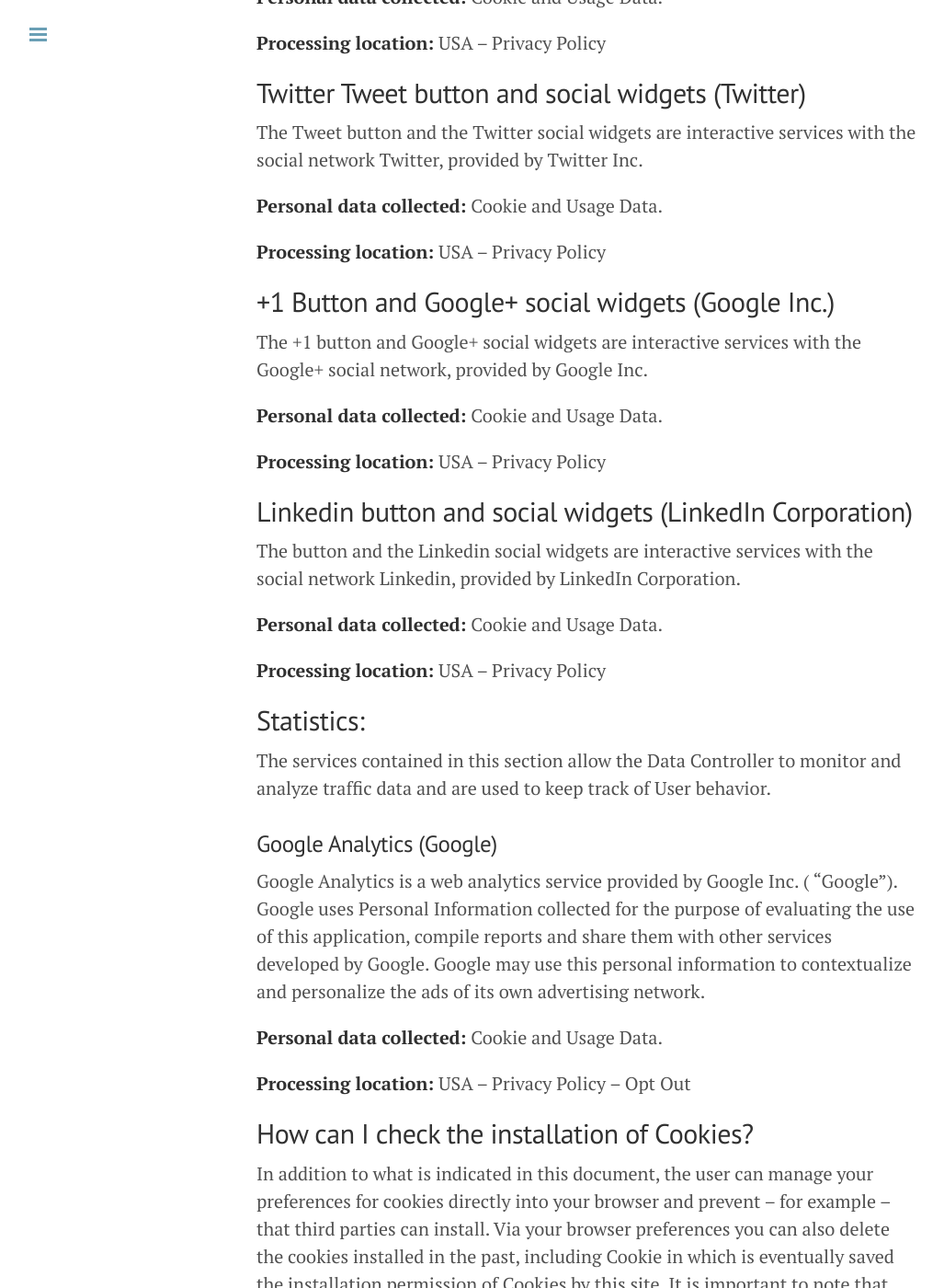
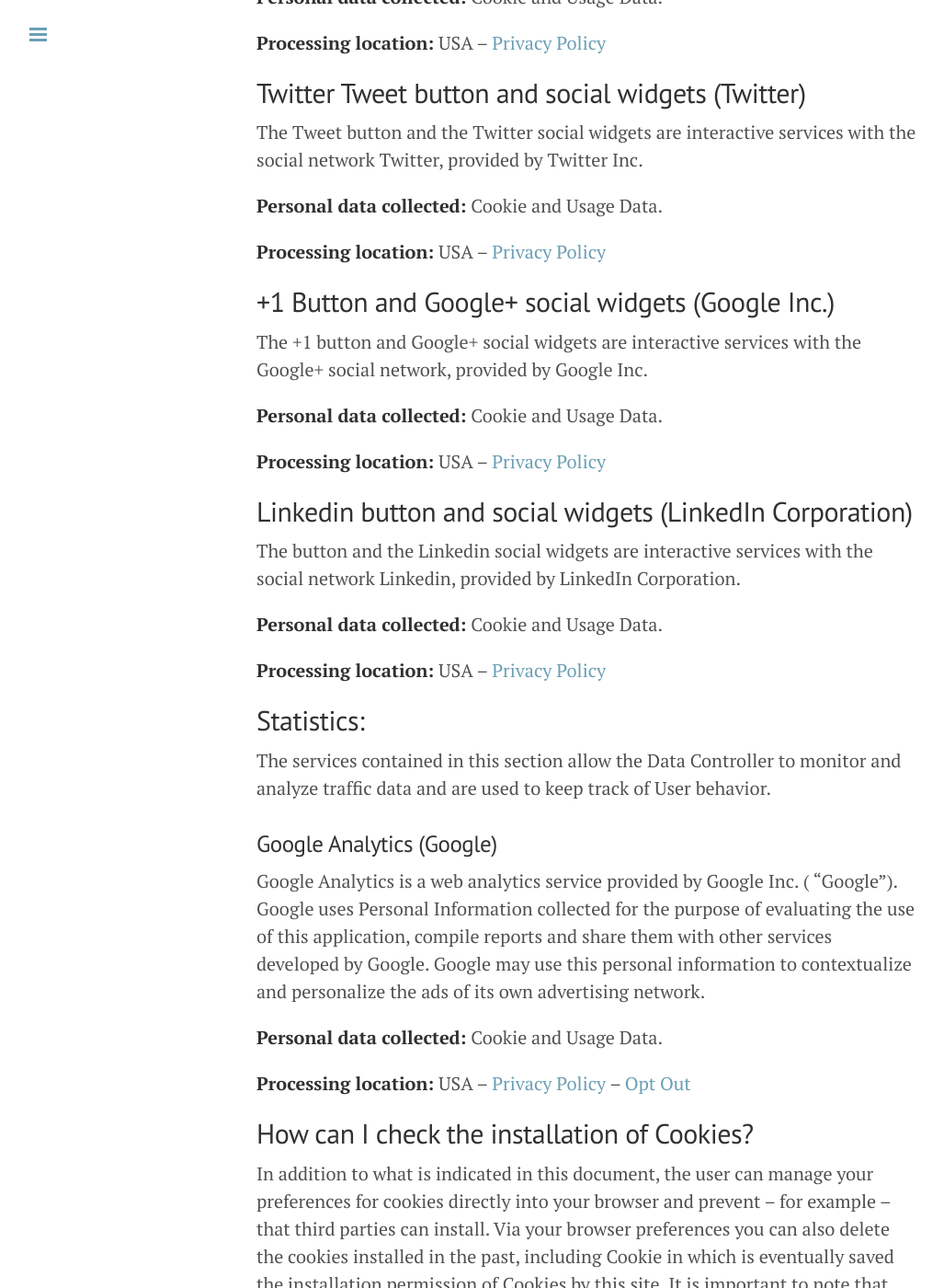
Before and after one commit to IvanPsy/cyber, a Jekyll site: the page built from _pages/policy.md, in a window 1280 px wide and 1400 px high, scrolled down 1538 px. Shown: the whole window at 92% size, without its empty margins (1-1028 px from the left). Built offline with Jekyll 4.4.1, drawn with Linux system fonts in a browser that asks for light colours; comment, search, counter and statistics services are not loaded; some of the changed lines change nothing that is shown; some of the changed text lies outside the part shown.

Commit message:
no message

```diff
--- a/_pages/policy.md
+++ b/_pages/policy.md
@@ -28,21 +28,21 @@
 
 **Personal data collected:** Cookie and Usage Data.
 
-**Processing location:** USA – Privacy Policy
+**Processing location:** USA – [Privacy Policy](https://www.facebook.com/privacy/explanation)
 
 ## Twitter Tweet button and social widgets (Twitter)
 The Tweet button and the Twitter social widgets are interactive services with the social network Twitter, provided by Twitter Inc.
 
 **Personal data collected:** Cookie and Usage Data.
 
-**Processing location:** USA – Privacy Policy
+**Processing location:** USA – [Privacy Policy](https://twitter.com/privacy)
 
 ## +1 Button and Google+ social widgets (Google Inc.)
 The +1 button and Google+ social widgets are interactive services with the Google+ social network, provided by Google Inc.
 
 **Personal data collected:** Cookie and Usage Data.
 
-**Processing location:** USA – Privacy Policy
+**Processing location:** USA – [Privacy Policy](http://www.google.com/intl/it/policies/privacy/)
 
 ## Linkedin button and social widgets (LinkedIn Corporation)
 
@@ -50,7 +50,7 @@
 
 **Personal data collected:** Cookie and Usage Data.
 
-**Processing location:** USA – Privacy Policy
+**Processing location:** USA – [Privacy Policy](https://www.linkedin.com/legal/privacy-policy)
 
 ## Statistics:
 The services contained in this section allow the Data Controller to monitor and analyze traffic data and are used to keep track of User behavior.
@@ -61,7 +61,7 @@
 
 **Personal data collected:** Cookie and Usage Data.
 
-**Processing location:** USA – Privacy Policy – Opt Out
+**Processing location:** USA – [Privacy Policy](http://www.google.com/intl/it/policies/privacy/) – [Opt Out](http://tools.google.com/dlpage/gaoptout?hl=it)
 
 ## How can I check the installation of Cookies?
 In addition to what is indicated in this document, the user can manage your preferences for cookies directly into your browser and prevent – for example – that third parties can install. Via your browser preferences you can also delete the cookies installed in the past, including Cookie in which is eventually saved the installation permission of Cookies by this site. It is important to note that disabling all cookies, the operation of this site may be compromised. You can find information about how to manage cookies in your browser to the following address: Google Chrome, Mozilla Firefox, Apple Safari and Microsoft Windows Explorer.
@@ -100,7 +100,7 @@
 The hardware or software tool by which they are collected Personal Data of Users.
 
 ## Cookie
-Small piece of data stored in the User device.
+Small piece of data stored in the User device. Learn more on [http://aboutcookies.org/](http://aboutcookies.org/).
 
 ## Legal information
 Notice to European Users: This privacy statement has been prepared in fulfillment of the obligations under Art. 10 of Directive no. 95/46 / EC and with the provisions of Directive 2002/58 / EC, as revised by Directive 2009/136 / EC, with regard to Cookies.
```
